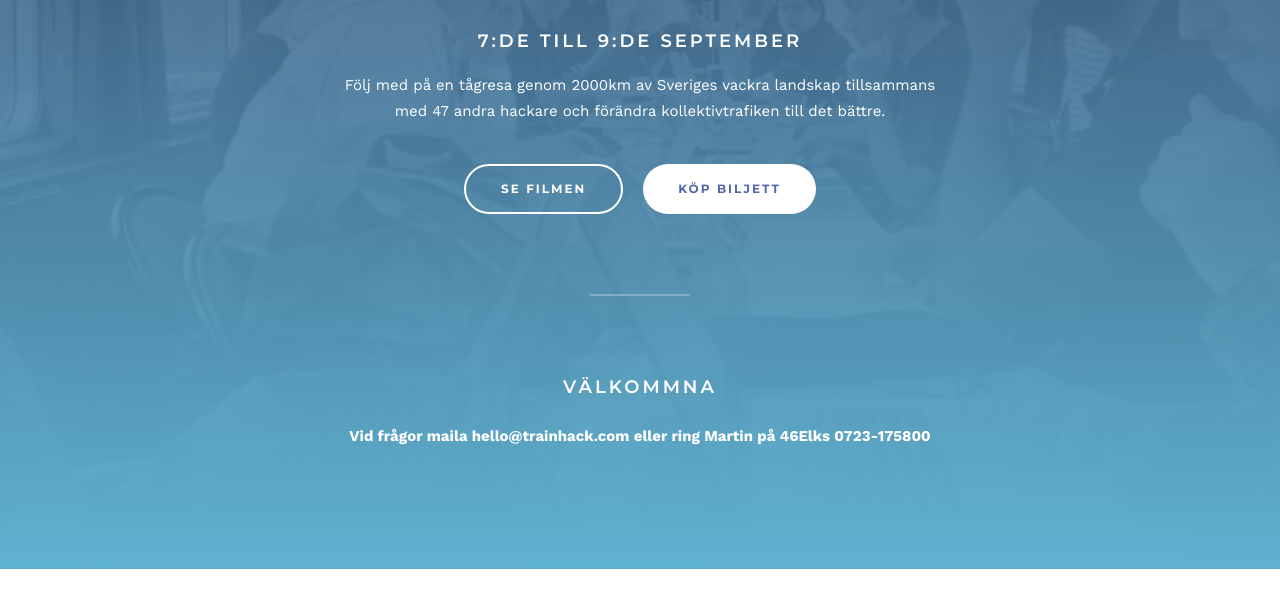
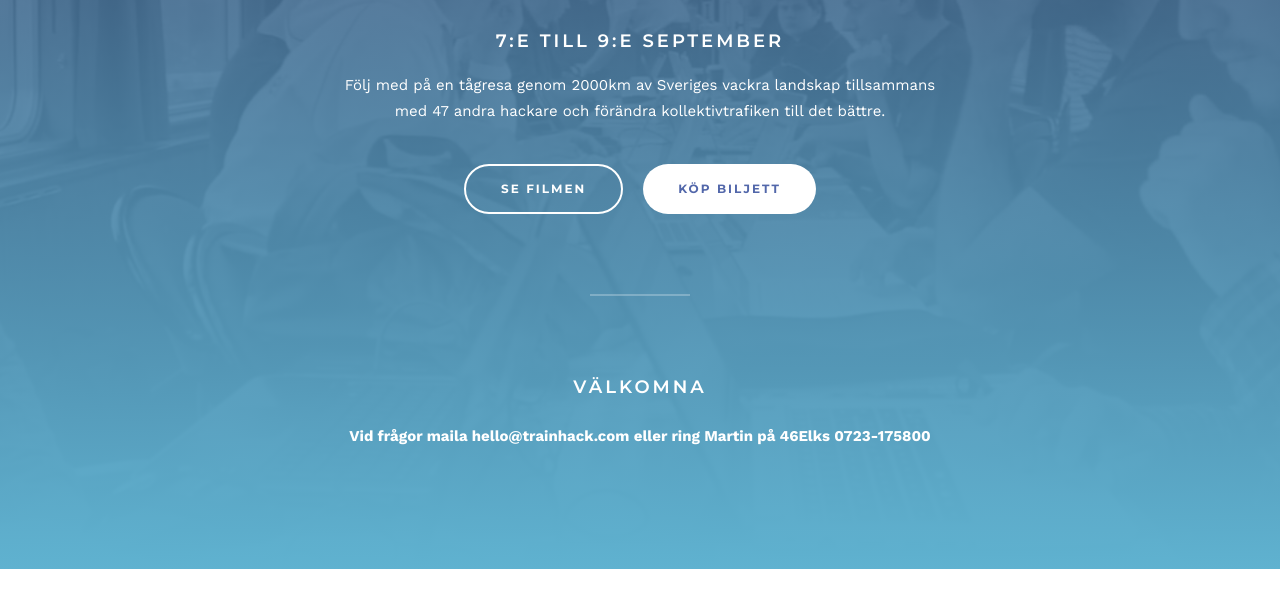
Before and after one commit to fokselifoks/trainhack, a website: page dist/index.html in a window 1280 px wide. Shown: the part 500-1097 px from the top of the page. Drawn offline with nearby package versions, Linux system fonts and the light colour scheme; a script that the page names is missing.

Commit message:
Spelling fix

```diff
--- a/dist/index.html
+++ b/dist/index.html
@@ -27,7 +27,7 @@
 
           <div class="badge"></div>
           <h1>Hackathon on rails!</h1>
-          <h2 style="margin-top:40px;">7:de till 9:de September</h2>
+          <h2 style="margin-top:40px;">7:e till 9:e September</h2>
           <p>Följ med på en tågresa genom 2000km av Sveriges vackra landskap tillsammans med 47 andra hackare och förändra kollektivtrafiken till det bättre.</p>
 
           <div class="button-wrapper">
@@ -39,7 +39,7 @@
           <hr>
 
           <div class="latest-news">
-            <h2>Välkommna</h2>
+            <h2>Välkomna</h2>
             <p>
                <b>Vid frågor maila hello@trainhack.com eller ring Martin på 46Elks 0723-175800</b>
             </p>
```
